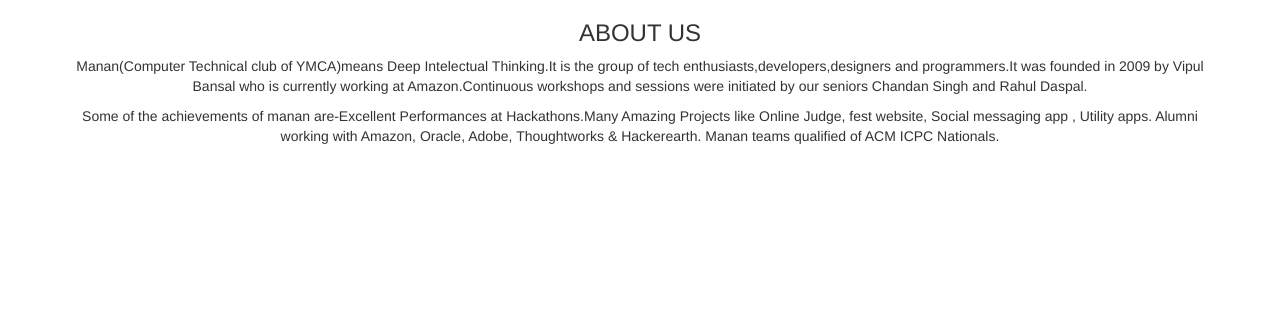
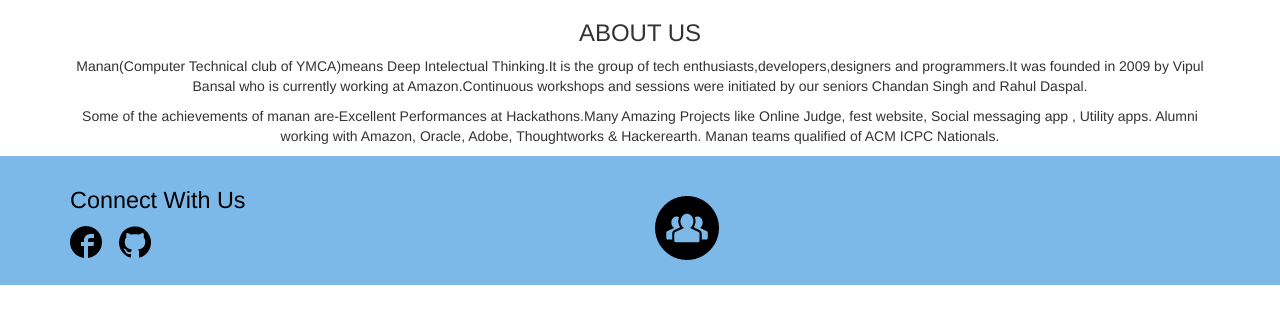
Before and after one commit to sahilkumar1012/Official-Website, a plain HTML site: page index.html in a window 1280 px wide. Drawn offline with nearby package versions, Linux system fonts and the light colour scheme.

Commit message:
footer added

```diff
--- a/css/style.css
+++ b/css/style.css
@@ -25,5 +25,19 @@
 
 
 /* Footer */
-
+section#footer
+{
+	background: #7CB9E8;
+	padding-bottom: 25px;
+}
+footer h1 small
+{
+	color: #000000;
+}
+.vcenter {
+    display: inline-block;
+    vertical-align: middle;
+    float: none;
+    margin-top: 40px;
+}
 /* End | Footer */
--- a/index.html
+++ b/index.html
@@ -62,8 +62,30 @@ Manan teams qualified of ACM ICPC  Nationals.</p>
 
     <section id="footer">
       <!-- Footer -->
-
-
+      <footer>
+      <div class="container">
+        <div class="row">
+           <div class="col-lg-6 col-md-6 col-sm-6 col-xs-12">
+            <div class="row">
+              <div class="col-lg-12 col-md-12 cd-sm-12 cd-xs-12 light">
+                <h1><small>Connect With Us</small></h1>
+              </div>
+            </div>
+            <div class="row">
+              <div class="col-lg-1 col-md-1 col-sm-1 col-xs-1">
+                <img src="img/facebook.png">
+              </div>
+              <div class="col-lg-1 col-md-1 col-sm-1 col-xs-1">
+                <img src="img/github.png">
+              </div>
+            </div>
+           </div>
+           <div class="col-md-6 col-ls-6 vcenter">
+             <img src="img/logo.png">
+           </div>
+        </div>
+      </div>
+      </footer>
     </section>
 
 
```
Also changed, not shown: img/facebook.png (added), img/github.png (added), img/logo.png (added).
